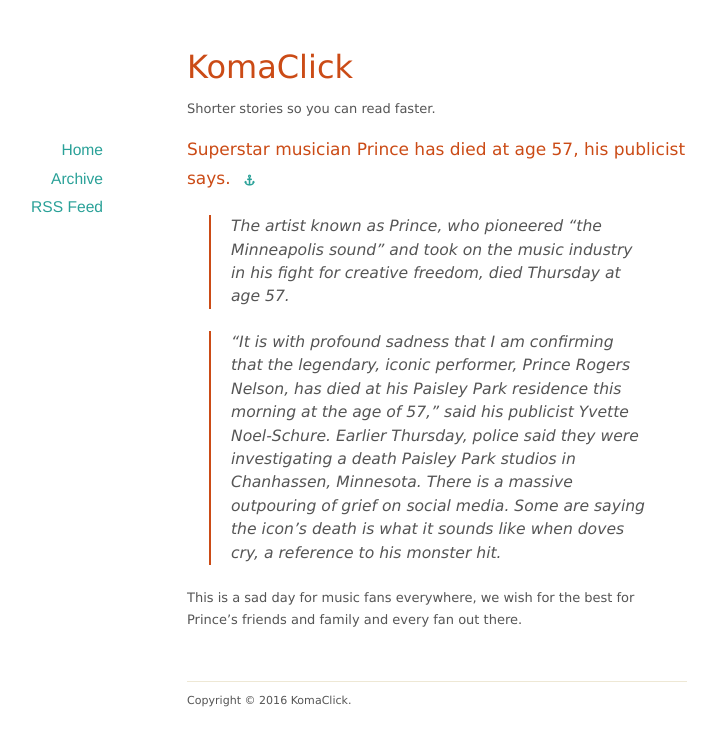
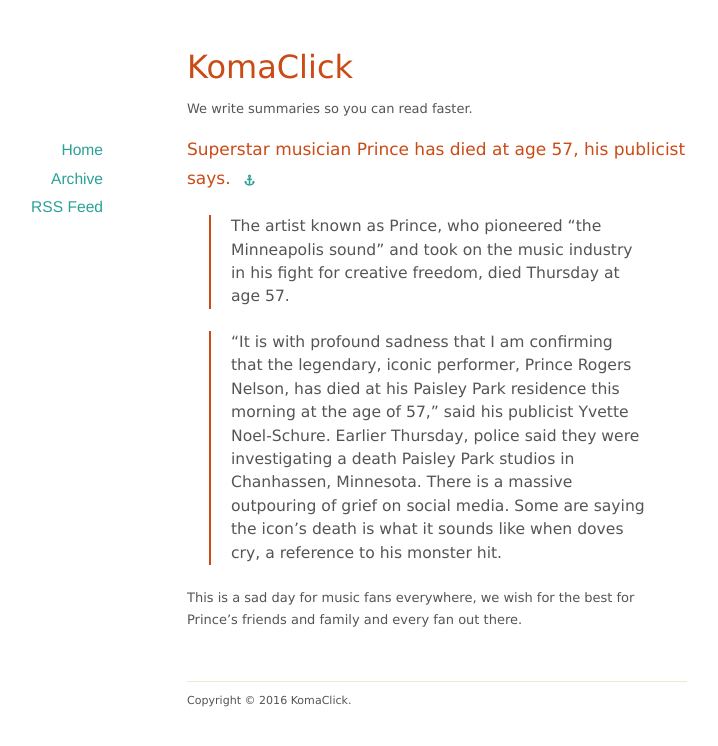
Before and after one commit to Ideadrops/komaclick.github.io, a Jekyll site: the page built from index.html, in a window 1280 px wide. Shown: the top 746 px of the page, without its empty margins (203-921 px from the left). Built offline with Jekyll 4.4.1, drawn with Linux system fonts in a browser that asks for light colours; nearby versions of some CDN libraries; the list of posts is cut into pages by our own code.

Commit message:
new desc

```diff
--- a/_config.yml
+++ b/_config.yml
@@ -1,6 +1,6 @@
 name: KomaClick
 url: http://komaclick.com
-description: Shorter stories so you can read faster.
+description: We write summaries so you can read faster.
 permalink: /:year/:month/:day/:title/
 paginate: 10
 
--- a/assets/css/style.css
+++ b/assets/css/style.css
@@ -65,7 +65,6 @@
     padding: 0 20px;
     border-left: 2px solid #000000;
     font-size: 1.2em;
-    font-style: italic;
     line-height: 1.5em;
 }
 
```
